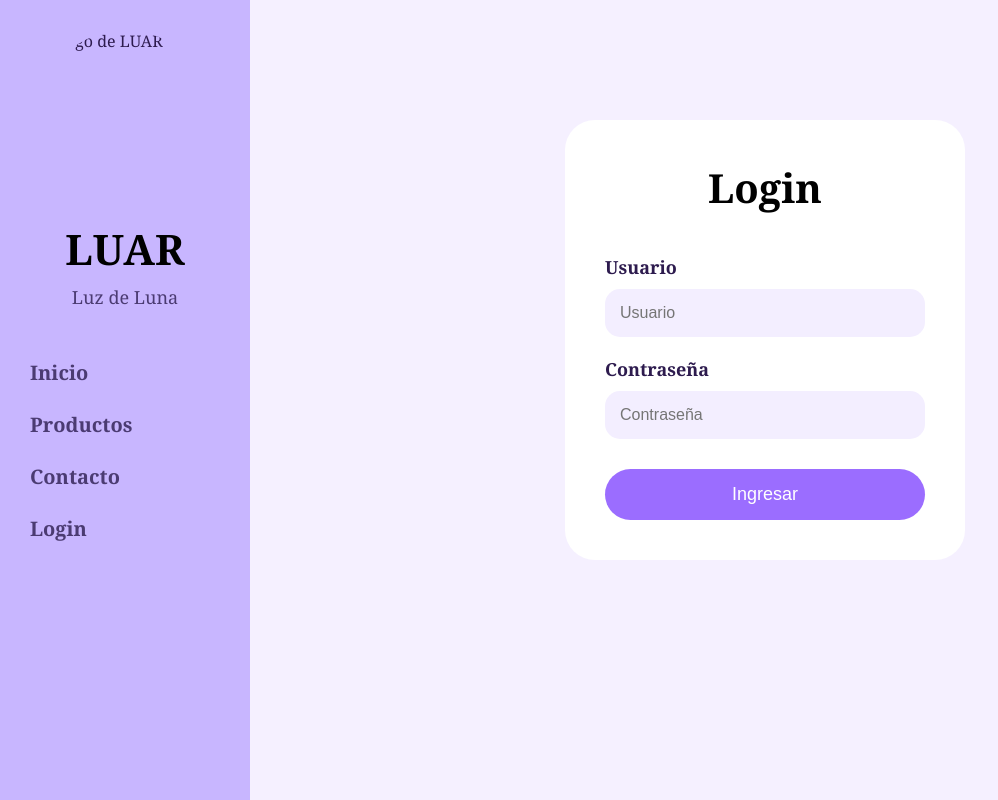
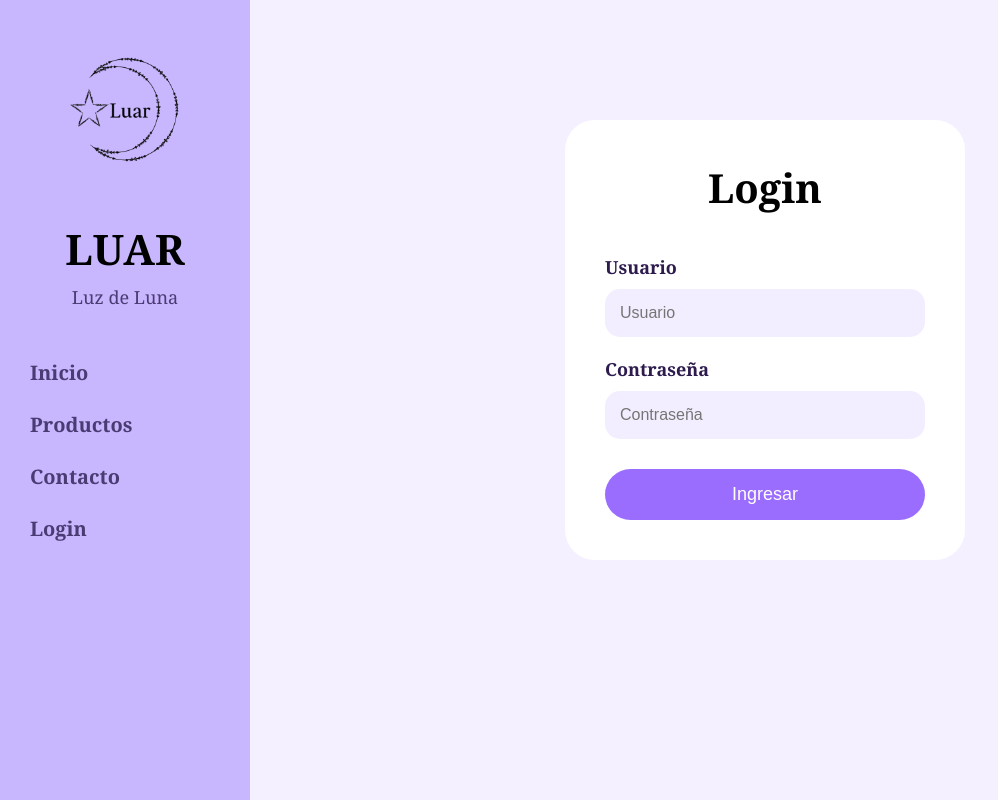
Before and after one commit to Pablosz471/Proyecto-medias, a plain HTML site: page login.html in a window 1280 px wide. Shown: the whole page, without its empty margins (0-998 px from the left). Drawn offline with Linux system fonts and the light colour scheme.

Commit message:
cambios en el login

```diff
--- a/login.html
+++ b/login.html
@@ -10,7 +10,7 @@
 
 <div class="contenedor">
     <aside class="sidebar">
-        <img src="./Proyecto-medias-main/Imag/logo2.png" alt="Logo de LUAR" class="logo">
+        <img src="./Imag/logo2.png" alt="Logo de LUAR" class="logo">
         <h1 class="titulo-logo">LUAR</h1>
         <p class="eslogan">Luz de Luna</p>
 
```
